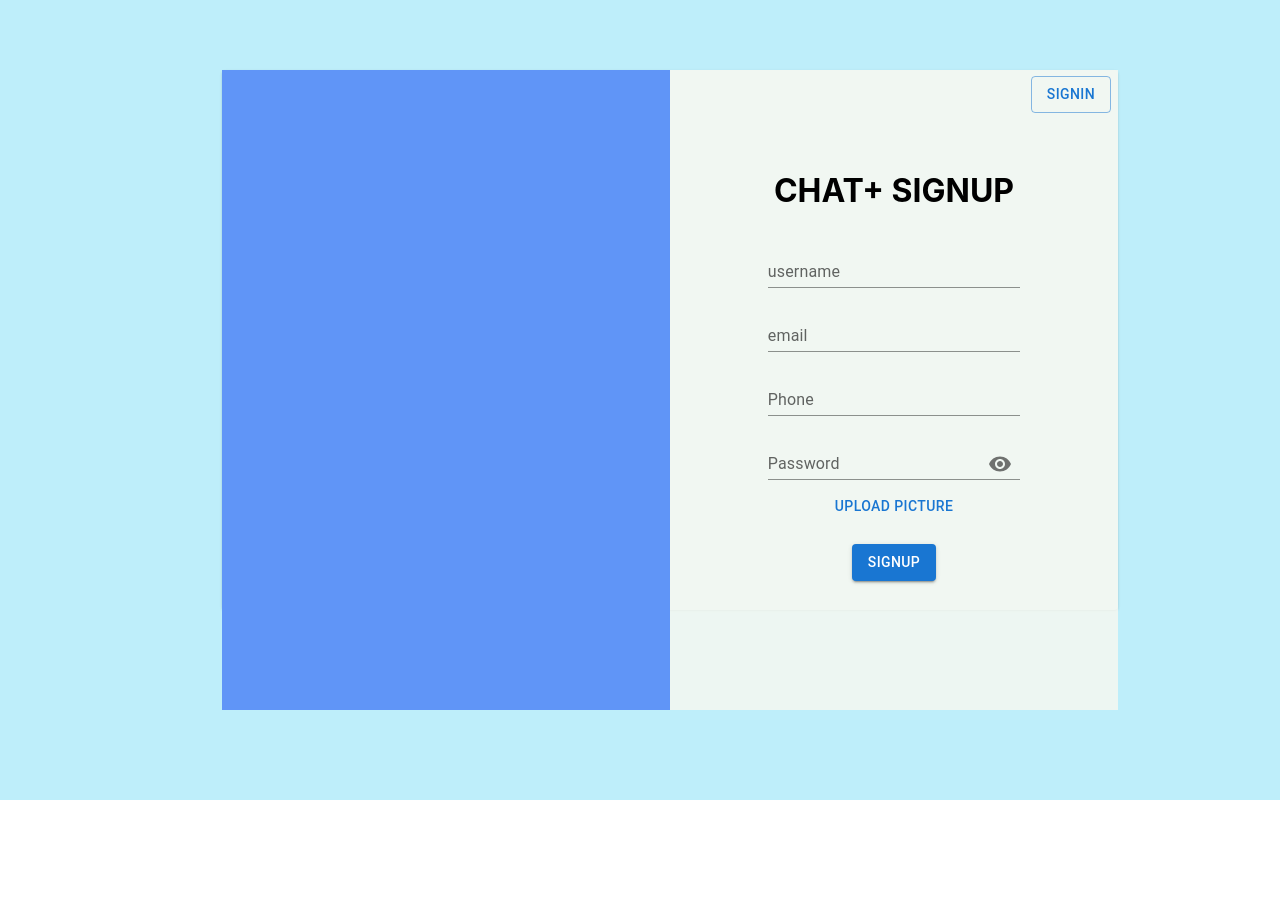
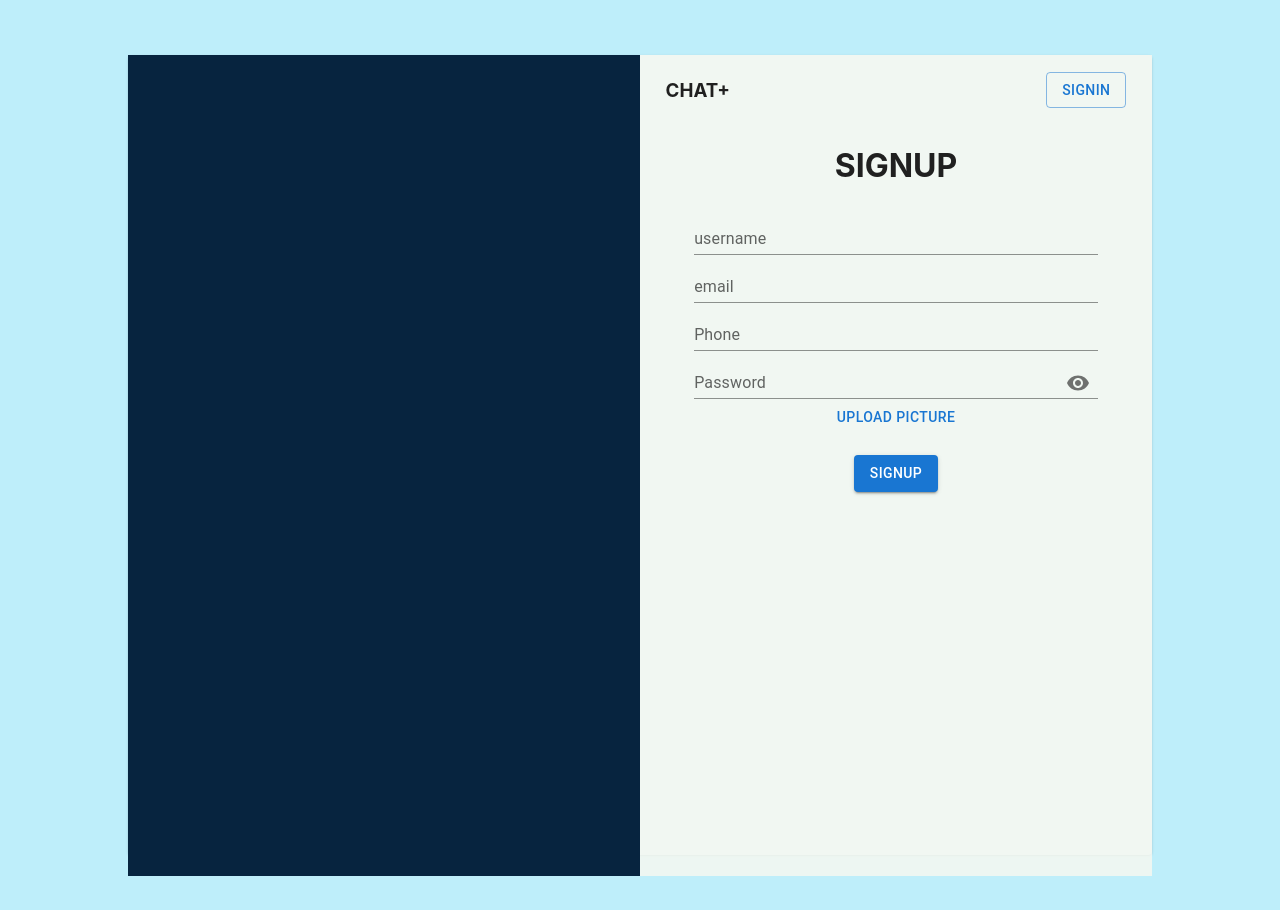
Before and after one commit to payal1206/Chat_Plus_App, a React (Create React App) app: page / in a window 1280 px wide. Before the commit the page ends 800 px from the top, so only its background shows below. Built offline with nearby package versions, Linux system fonts and the light colour scheme.

Commit message:
changed fixed signin styling bug

```diff
--- a/src/component/dashboard/layout/layout.module.css
+++ b/src/component/dashboard/layout/layout.module.css
@@ -1,7 +1,7 @@
 .appBackground {
   display: flex;
   width: 100%;
-  height: 800px;
+  height: 910px;
   align-items: center;
   justify-content: center;
   background-color: rgb(190, 238, 250);
--- a/src/component/signup/form2.js
+++ b/src/component/signup/form2.js
@@ -14,6 +14,7 @@ import VisibilityOff from "@mui/icons-material/VisibilityOff";
 import Button from "@mui/material/Button";
 import { Upload } from "antd";
 import { UploadOutlined } from "@ant-design/icons";
+import { width } from "@mui/system";
 
 export default function Form2() {
   const [values, setValues] = React.useState({
@@ -40,40 +41,49 @@ export default function Form2() {
   };
 
   return (
-    <div>
+    <div style={{ height: "100%", width: "100%" }}>
       <div
         style={{
-          marginTop: "6px",
-          marginRight: "7px",
-          float: " right",
+          height: "70px",
+          display: "flex",
+          alignItems: "center",
+          justifyContent: "space-between",
+          width: "90%",
+          margin: "0px 5%",
         }}
       >
+        <h3>CHAT+</h3>
         <Button variant="outlined">Signin</Button>
       </div>
 
-      <form>
+      <div
+        style={{
+          height: "730px",
+          width: "100%",
+        }}
+      >
+        <h1>SIGNUP</h1>
         <div
           style={{
-            align: "middle",
-            justify: "center",
-            padding: "80px",
-            color: "black",
+            display: "flex",
+            flexDirection: "column",
+            alignItems: "center",
+            justifyContent: "space-evenly",
           }}
         >
-          <h1>CHAT+ SIGNUP</h1>
-          <FormControl sx={{ m: 1, width: "25ch" }} variant="standard">
+          <FormControl sx={{ width: "40ch" }} variant="standard">
             <InputLabel>username</InputLabel>
             <Input type="text" value={values.username} />
           </FormControl>
-          <FormControl sx={{ m: 1, width: "25ch" }} variant="standard">
+          <FormControl sx={{ width: "40ch" }} variant="standard">
             <InputLabel>email</InputLabel>
             <Input value={values.email} />
           </FormControl>
-          <FormControl sx={{ m: 1, width: "25ch" }} variant="standard">
+          <FormControl sx={{ width: "40ch" }} variant="standard">
             <InputLabel>Phone</InputLabel>
             <Input type="text" value={values.phone} />
           </FormControl>
-          <FormControl sx={{ m: 1, width: "25ch" }} variant="standard">
+          <FormControl sx={{ width: "40ch" }} variant="standard">
             <InputLabel htmlFor="standard-adornment-password">
               Password
             </InputLabel>
@@ -101,7 +111,7 @@ export default function Form2() {
           <br></br>
           <Button variant="contained">Signup</Button>
         </div>
-      </form>
+      </div>
     </div>
   );
 }
--- a/src/component/signup/signup.js
+++ b/src/component/signup/signup.js
@@ -5,14 +5,18 @@ import Form2 from "./form2";
 
 function Signup() {
   return (
-    // <div className={classes.appBackground}>
     <Paper className={classes.muiPaper}>
-      <div className={classes.grid}>
-        <div className={classes.item1}></div>
-        <div className={classes.item2}>{<Form2 />}</div>
-      </div>
+      <Grid container style={{ height: "100%" }}>
+        <Grid item lg={6}>
+          <div className={classes.item1}></div>
+        </Grid>
+        <Grid item lg={6}>
+          <div className={classes.item2}>
+            <Form2 />
+          </div>
+        </Grid>
+      </Grid>
     </Paper>
-    // </div>
   );
 }
 
--- a/src/component/signup/signup.module.css
+++ b/src/component/signup/signup.module.css
@@ -1,24 +1,18 @@
 .muiPaper {
-  width: 70%;
-  margin-left: 180px;
-  margin-right: 120px;
-  margin-bottom: 120px;
-  height: 540px;
-}
-
-.grid {
-  display: grid;
-  height: 640px;
-  grid-template-columns: repeat(6, 1fr);
-  grid-template-rows: 640px;
+  width: 80%;
+  height: 800px;
 }
 
 .item1 {
-  background-color: rgb(96, 149, 247);
-  grid-column: 1/4;
+  height: 100%;
+  width: 100%;
+  background-color: rgb(7, 36, 63);
+  /* grid-column: 1/4; */
 }
 
 .item2 {
+  height: 100%;
+  width: 100%;
   background-color: rgba(240, 247, 242, 0.938);
-  grid-column: 4/12;
+  /* grid-column: 4/12; */
 }
```
